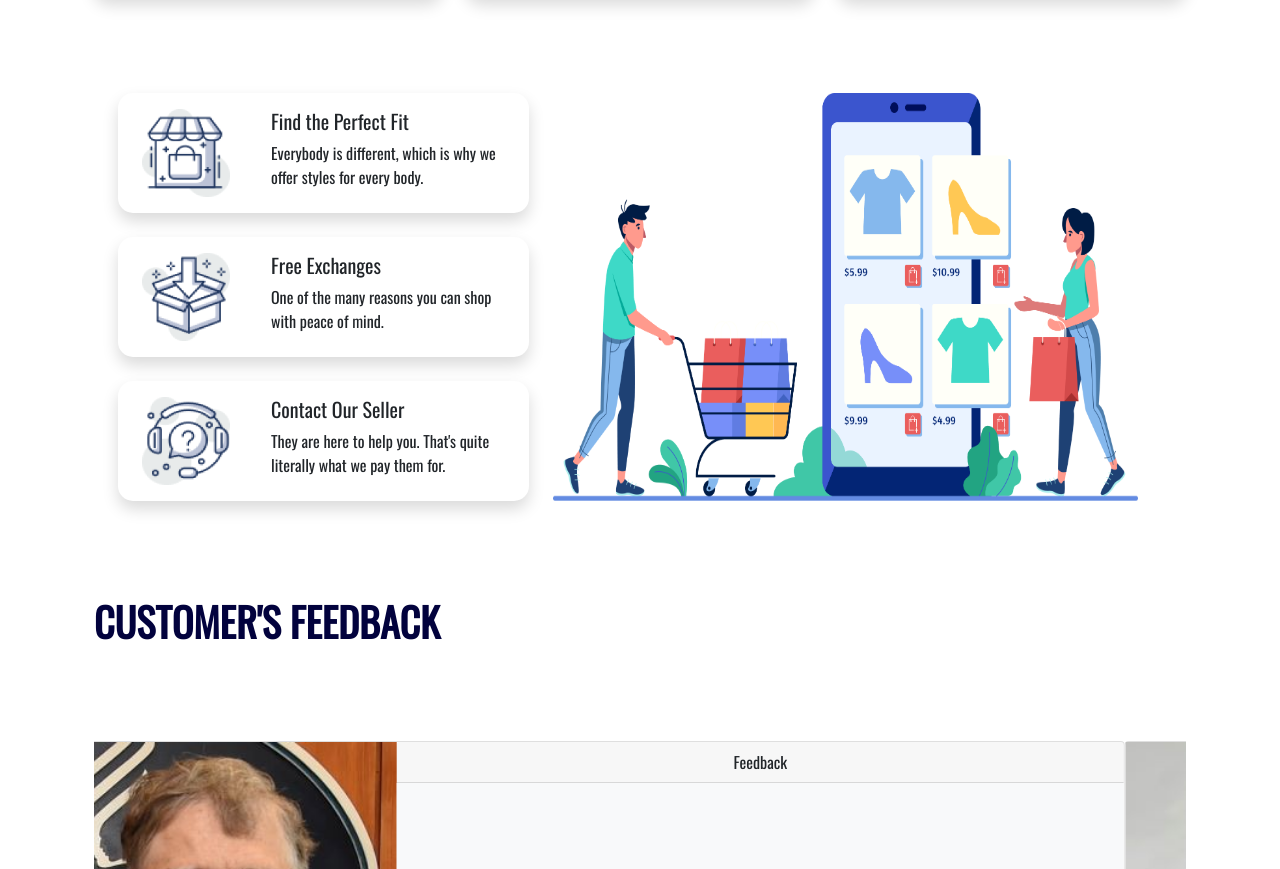
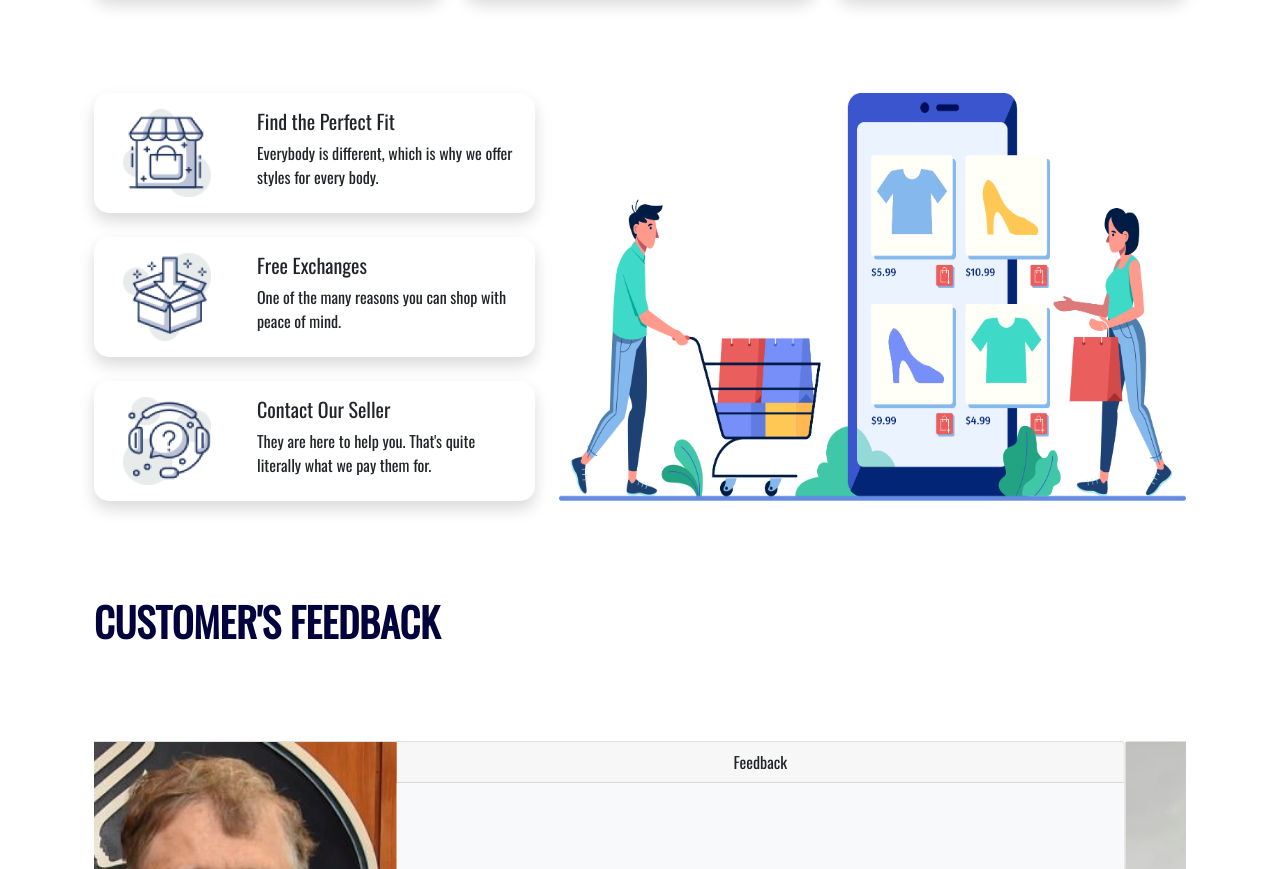
Before and after one commit to shiblee22/penguin-fashion-landing, a plain HTML site: page index.html in a window 1280 px wide. Shown: the part 2260-3129 px from the top of the page. Drawn offline with nearby package versions, Linux system fonts and the light colour scheme.

Commit message:
Corrected

```diff
--- a/index.html
+++ b/index.html
@@ -163,7 +163,7 @@
             </div>
         </section>
         <section class="container pt-5 mt-5">
-            <div class="container row g-4 d-flex flex-column-reverse flex-lg-row">
+            <div class="row g-4 d-flex flex-column-reverse flex-lg-row">
                 <div class="col-lg-5 col-md-12">
                     <div class="row row-cols-1 row-cols-md-1 g-4">
                         <div class="col">
```
